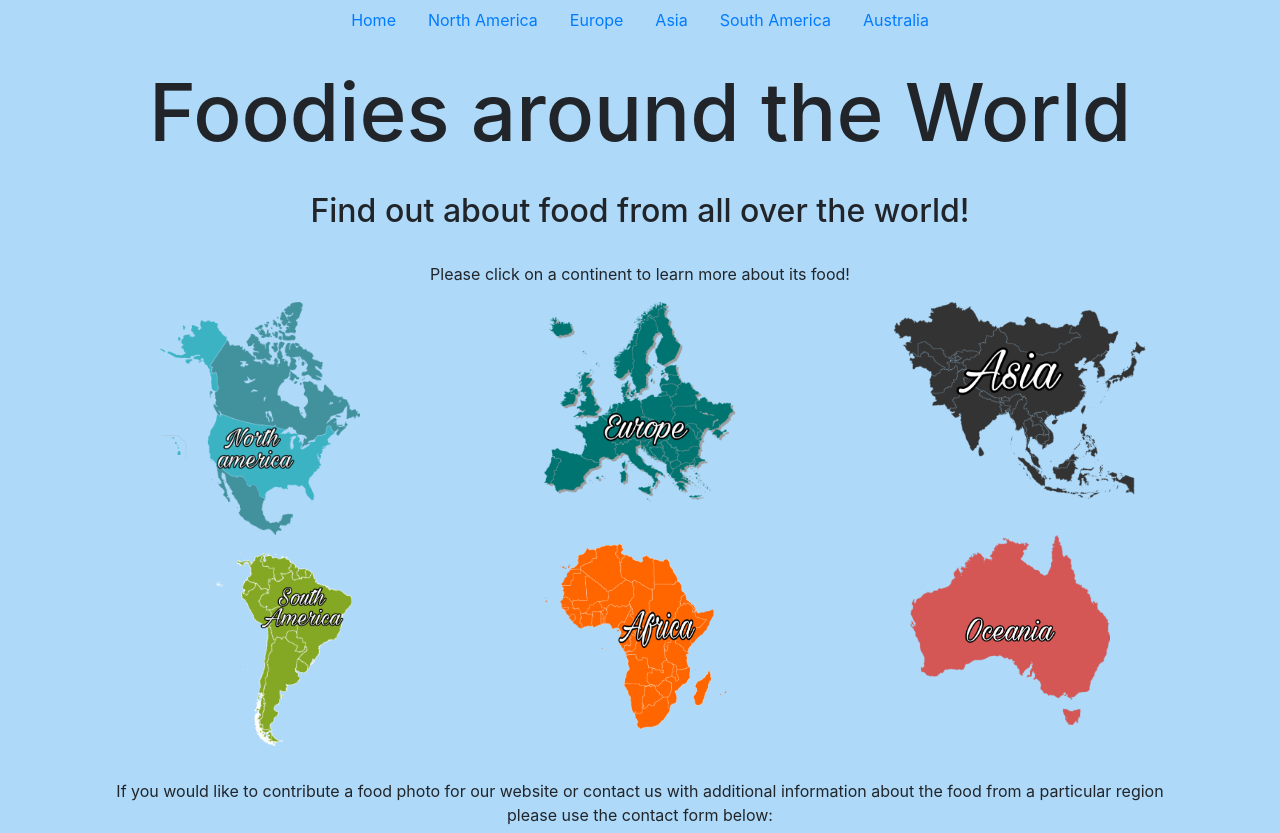
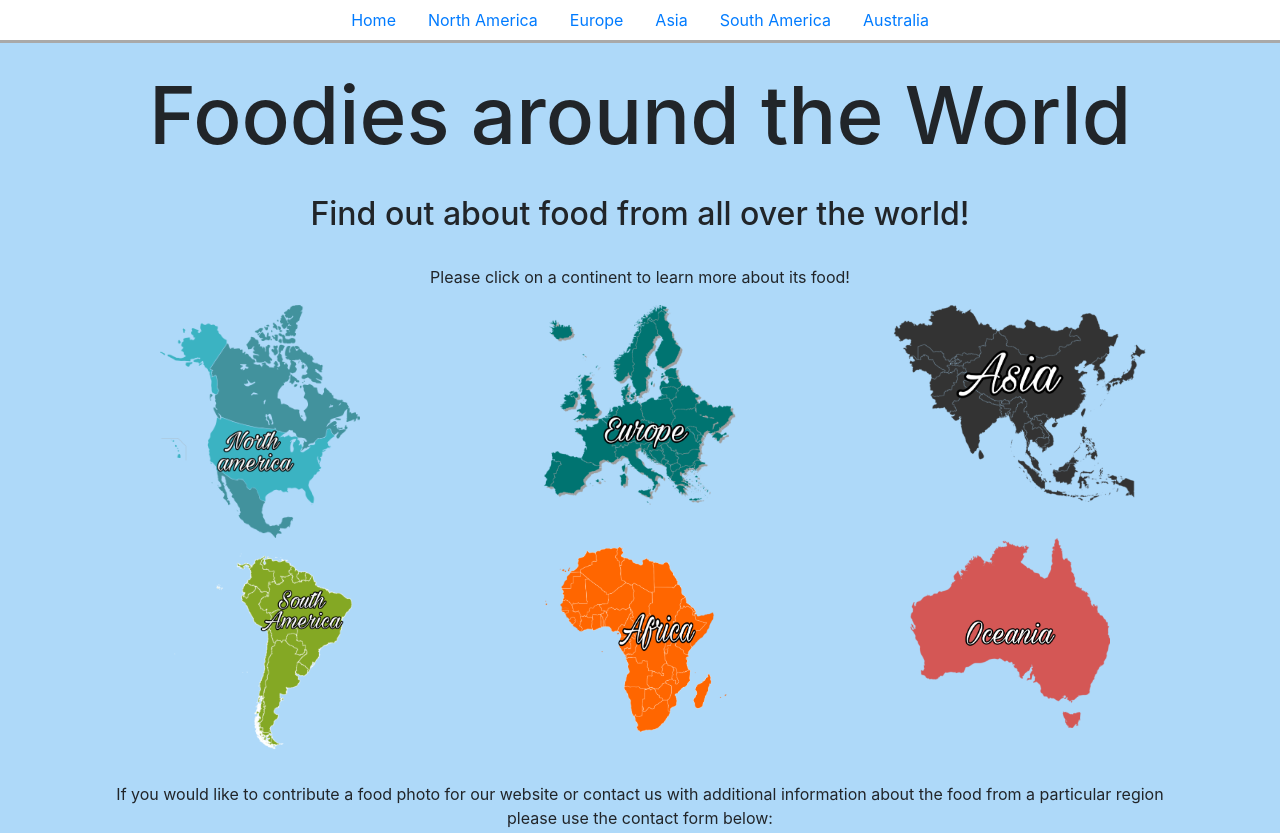
Before and after one commit to roloiscool/Foodies, a plain HTML site: page index.html in a window 1280 px wide. Shown: the top 833 px of the page. Drawn offline with nearby package versions, Linux system fonts and the light colour scheme.

Commit message:
changed .nav-bar css

```diff
--- a/css/styles.css
+++ b/css/styles.css
@@ -8,6 +8,12 @@ h1 {
 h2 {
   font-size: 2em;
 }
+
+.nav-bar {
+  background-color: white;
+  border-bottom: 3px solid #A9A9A9;
+}
+
 .col-sm:hover{
   transform: scale(1.5);
 }
```
